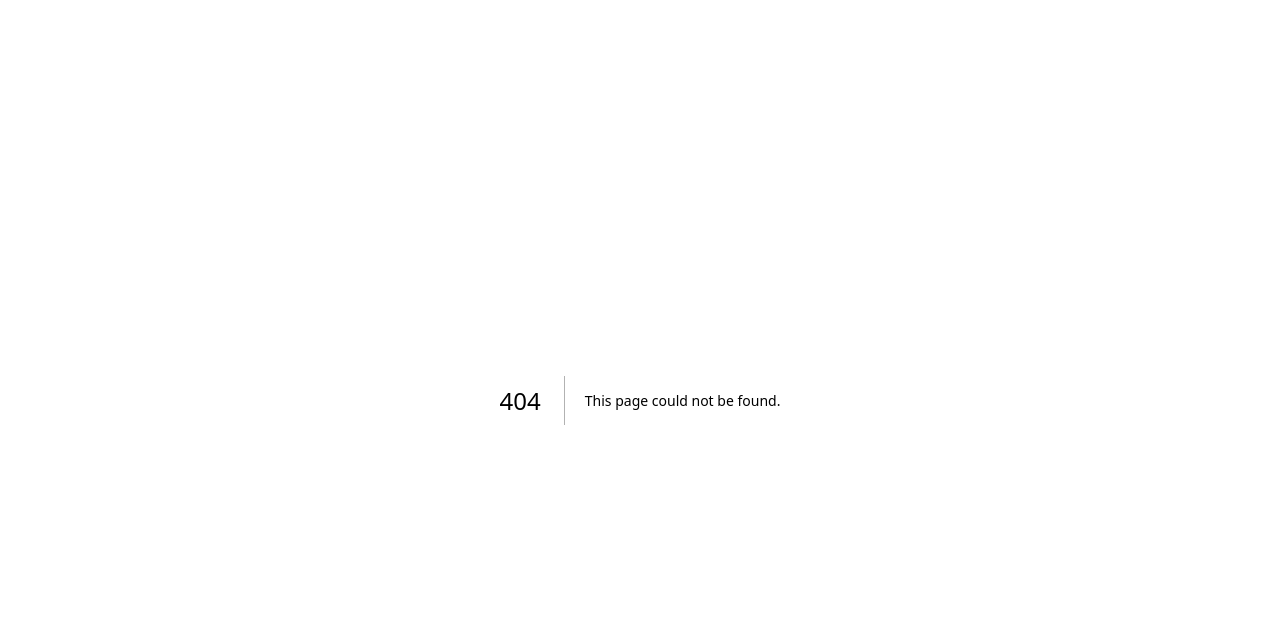
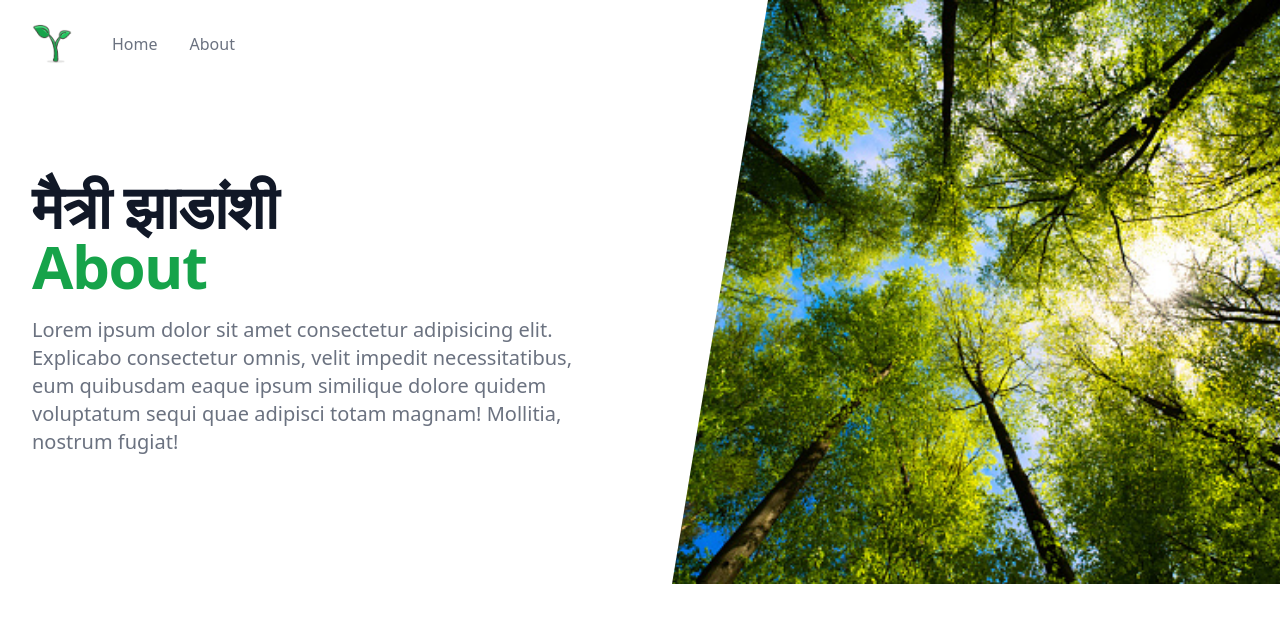
Before and after one commit to omjadhav3714/blog-tree, a Next.js app: page /About in a window 1280 px wide. Before the commit this address had no page. Shown: the top 622 px of the page. Built offline with nearby package versions, Linux system fonts and the light colour scheme.

Commit message:
Task : About us UI

```diff
--- /dev/null
+++ b/pages/About.js
@@ -0,0 +1,128 @@
+
+import { Fragment } from 'react'
+import { Popover, Transition } from '@headlessui/react'
+import { MenuIcon, XIcon } from '@heroicons/react/outline'
+
+const navigation = [
+  { name: 'Home', href: '#' },
+  { name: 'About', href: '#' },
+
+]
+
+export default function About() {
+  return (
+    <div className="relative bg-white overflow-hidden">
+      <div className="max-w-7xl mx-auto">
+        <div className="relative z-10 pb-8 bg-white sm:pb-16 md:pb-20 lg:max-w-2xl lg:w-full lg:pb-28 xl:pb-32">
+          <svg
+            className="hidden lg:block absolute right-0 inset-y-0 h-full w-48 text-white transform translate-x-1/2"
+            fill="currentColor"
+            viewBox="0 0 100 100"
+            preserveAspectRatio="none"
+            aria-hidden="true"
+          >
+            <polygon points="50,0 100,0 50,100 0,100" />
+          </svg>
+
+          <Popover>
+            <div className="relative pt-6 px-4 sm:px-6 lg:px-8">
+              <nav className="relative flex items-center justify-between sm:h-10 lg:justify-start" aria-label="Global">
+                <div className="flex items-center flex-grow flex-shrink-0 lg:flex-grow-0">
+                  <div className="flex items-center justify-between w-full md:w-auto">
+                    <a href="#">
+                      <span className="sr-only">Workflow</span>
+                      <img
+                        alt="Workflow"
+                        className="h-8 w-auto sm:h-10"
+                        src="/logo.png"
+                      />
+                    </a>
+                    <div className="-mr-2 flex items-center md:hidden">
+                      <Popover.Button className="bg-white rounded-md p-2 inline-flex items-center justify-center text-gray-400 hover:text-gray-500 hover:bg-gray-100 focus:outline-none focus:ring-2 focus:ring-inset focus:ring-indigo-500">
+                        <span className="sr-only">Open main menu</span>
+                        <MenuIcon className="h-6 w-6" aria-hidden="true" />
+                      </Popover.Button>
+                    </div>
+                  </div>
+                </div>
+                <div className="hidden md:block md:ml-10 md:pr-4 md:space-x-8">
+                  {navigation.map((item) => (
+                    <a key={item.name} href={item.href} className="font-medium text-gray-500 hover:text-gray-900">
+                      {item.name}
+                    </a>
+                  ))}
+
+                </div>
+              </nav>
+            </div>
+
+            <Transition
+              as={Fragment}
+              enter="duration-150 ease-out"
+              enterFrom="opacity-0 scale-95"
+              enterTo="opacity-100 scale-100"
+              leave="duration-100 ease-in"
+              leaveFrom="opacity-100 scale-100"
+              leaveTo="opacity-0 scale-95"
+            >
+              <Popover.Panel
+                focus
+                className="absolute z-10 top-0 inset-x-0 p-2 transition transform origin-top-right md:hidden"
+              >
+                <div className="rounded-lg shadow-md bg-white ring-1 ring-black ring-opacity-5 overflow-hidden">
+                  <div className="px-5 pt-4 flex items-center justify-between">
+                    <div>
+                      <img
+                        className="h-8 w-auto"
+                        src="https://tailwindui.com/img/logos/workflow-mark-indigo-600.svg"
+                        alt=""
+                      />
+                    </div>
+                    <div className="-mr-2">
+                      <Popover.Button className="bg-white rounded-md p-2 inline-flex items-center justify-center text-gray-400 hover:text-gray-500 hover:bg-gray-100 focus:outline-none focus:ring-2 focus:ring-inset focus:ring-indigo-500">
+                        <span className="sr-only">Close main menu</span>
+                        <XIcon className="h-6 w-6" aria-hidden="true" />
+                      </Popover.Button>
+                    </div>
+                  </div>
+                  <div className="px-2 pt-2 pb-3 space-y-1">
+                    {navigation.map((item) => (
+                      <a
+                        key={item.name}
+                        href={item.href}
+                        className="block px-3 py-2 rounded-md text-base font-medium text-gray-700 hover:text-gray-900 hover:bg-gray-50"
+                      >
+                        {item.name}
+                      </a>
+                    ))}
+                  </div>
+
+                </div>
+              </Popover.Panel>
+            </Transition>
+          </Popover>
+
+          <main className="mt-10 mx-auto max-w-7xl px-4 sm:mt-12 sm:px-6 md:mt-16 lg:mt-20 lg:px-8 xl:mt-28">
+            <div className="sm:text-center lg:text-left">
+              <h1 className="text-4xl tracking-tight font-extrabold text-gray-900 sm:text-5xl md:text-6xl">
+               <div> <span className="block xl:inline"> मैत्री झाडांशी</span>{' '}</div>
+                <span className="block text-green-600 xl:inline">About</span>
+              </h1>
+              <p className="mt-3 text-base text-gray-500 sm:mt-5 sm:text-lg sm:max-w-xl sm:mx-auto md:mt-5 md:text-xl lg:mx-0">
+                Lorem ipsum dolor sit amet consectetur adipisicing elit. Explicabo consectetur omnis, velit impedit necessitatibus, eum quibusdam eaque ipsum similique dolore quidem voluptatum sequi quae adipisci totam magnam! Mollitia, nostrum fugiat!
+              </p>
+
+            </div>
+          </main>
+        </div>
+      </div>
+      <div className="lg:absolute lg:inset-y-0 lg:right-0 lg:w-1/2">
+        <img
+          className="h-56 w-full object-cover sm:h-72 md:h-96 lg:w-full lg:h-full"
+          src="/about_trees.jpg"
+          alt=""
+        />
+      </div>
+    </div>
+  )
+}
```
Also changed, not shown: public/about_trees.jpg (added), 1 other file (tests, documents, lock files or other folders).
